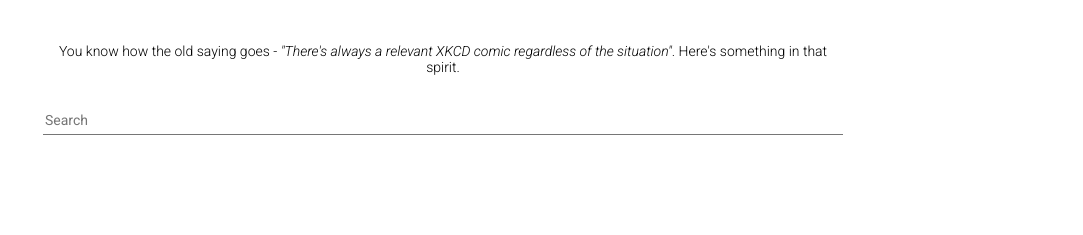
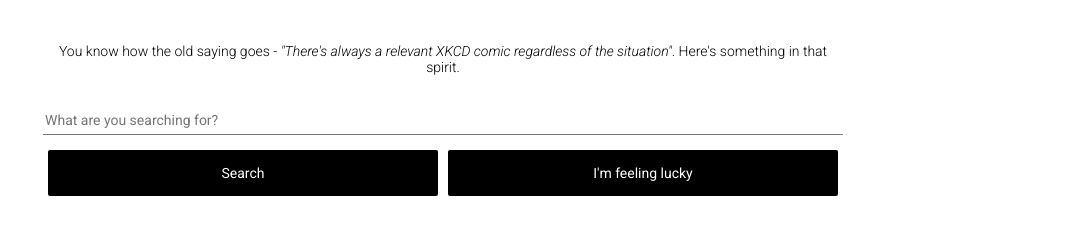
Before and after one commit to adtac/relevant-xkcd, a plain HTML site: page index.html in a window 1280 px wide. Shown: the part 55-290 px from the top of the page, without its empty margins (197-1280 px from the left). Drawn offline with nearby package versions, Linux system fonts and the light colour scheme.

Commit message:
index.html: Add search button

```diff
--- a/index.html
+++ b/index.html
@@ -42,7 +42,7 @@
         background-color: #888888;
     }
 
-    .contentwrapper, .search, .result-header, .result-image {
+    .contentwrapper, .result-header, .result-image {
         display: flex;
         align-items: center;
         justify-content: center;
@@ -59,6 +59,12 @@
 
     .search, .searchbar {
         width: 100%;
+        margin-bottom: 15px;
+    }
+
+    .search {
+        display: flex;
+        flex-direction: column-reverse;
     }
 
     .helptext {
@@ -150,6 +156,34 @@
         border-radius: 2px;
     }
 
+    .buttons {
+        display: flex;
+        width: 100%;
+    }
+
+    .button {
+        display: flex;
+        background-color: black;
+        border-radius: 2px;
+        color: white;
+        text-align: center;
+        justify-content: center;
+        padding-top: 15px;
+        padding-bottom: 15px;
+        cursor: pointer;
+        width: 50%;
+        margin-left: 5px;
+        margin-right: 5px;
+    }
+
+    .button:hover {
+        background-color: #222222;
+    }
+
+    .search {
+        display: inline;
+    }
+
     @media screen and (max-width: 900px) {
         .content {
             min-width: inherit;
@@ -165,11 +199,23 @@
             width: 100%;
             text-align: center;
         }
+
     }
     </style>
 
     <script>
     BACKEND = "https://relevant-xkcd-backend.herokuapp.com"
+
+    function get_get_param(parameterName) {
+        var result = null, tmp = [];
+        location.search.substr(1)
+            .split("&")
+            .forEach(function (item) {
+                tmp = item.split("=");
+                if (tmp[0] === parameterName) result = decodeURIComponent(tmp[1]);
+            });
+        return result;
+    }
 
     search_and_display = function() {
         search = $("#search").val();
@@ -194,12 +240,26 @@
         });
     }
 
+    feeling_lucky = function() {
+        words = ["time", "issue", "year", "side", "people", "kind", "way", "head", "day", "house", "man", "service", "thing", "friend", "woman", "father", "life", "power", "child", "hour", "world", "game", "school", "line", "state", "end", "family", "member", "student", "law", "group", "car", "country", "city", "problem", "community", "hand", "name", "part", "president", "place", "team", "case", "minute", "week", "idea", "company", "kid", "system", "body", "REMOVE ADS", "program", "information", "question", "back", "work", "parent", "government", "face", "number", "others", "night", "level", "Mr", "office", "point", "door", "home", "health", "water", "person", "room", "art", "mother", "war", "area", "history", "money", "party", "story", "result", "fact", "change", "month", "morning", "lot", "reason", "right", "research", "study", "girl", "book", "guy", "eye", "food", "job", "moment", "word", "air", "business", "teacher"];
+
+        word = words[Math.floor(Math.random() * words.length)];
+        history.pushState(null, null, "/?q=" + word);
+        $("#search").val(word);
+        search_and_display();
+    }
+
     load = function() {
         $("#search").keyup(function(event) {
             if(event.keyCode == 13) {
                 search_and_display();
             }
         });
+
+        if(get_get_param("q") != null) {
+            $("#search").val(get_get_param("q"));
+            search_and_display();
+        }
     }
 
     window.onload = load;
@@ -218,7 +278,11 @@
                     <hr>
                 </div>
                 <div class="search">
-                    <input type="text" name="search" id="search" class="searchbar" placeholder="Search">
+                    <input type="text" name="search" id="search" class="searchbar" placeholder='What are you searching for?'>
+                    <div class="buttons">
+                        <div class="button" onclick="search_and_display();">Search</div>
+                        <div class="button" onclick="feeling_lucky();">I'm feeling lucky</div>
+                    </div>
                 </div>
                 <div class="no-results" id="no-results" style="display: none">
                     No results to show. Have you done the impossible? Have you somehow found a situation <i>without</i> a relevant XKCD?
```
